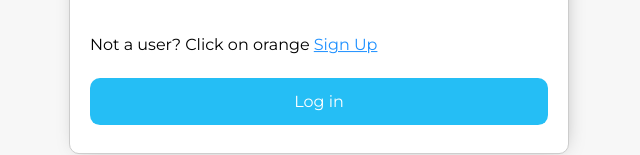
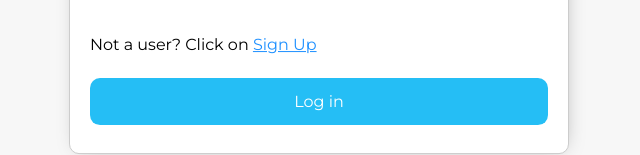
Before and after one commit to s222355812/sit737__project, a website: page public/login.html in a window 1280 px wide. Shown: the part 457-612 px from the top of the page, without its empty margins (321-961 px from the left). Drawn offline with Linux system fonts and the light colour scheme.

Commit message:
hot fix new

```diff
--- a/public/login.html
+++ b/public/login.html
@@ -15,7 +15,7 @@
             <label><b>Password</b></label>
             <input type="password" placeholder="Enter Password" name="password" required>
 
-            <p>Not a user? Click on orange <a href="./registration.html" style="color:dodgerblue">Sign Up</a></p>
+            <p>Not a user? Click on <a href="./registration.html" style="color:dodgerblue">Sign Up</a></p>
 
             <div class="clearfix">
                 <button type="submit" class="btn" value="Submit" id="submit">Log in</button>
```
